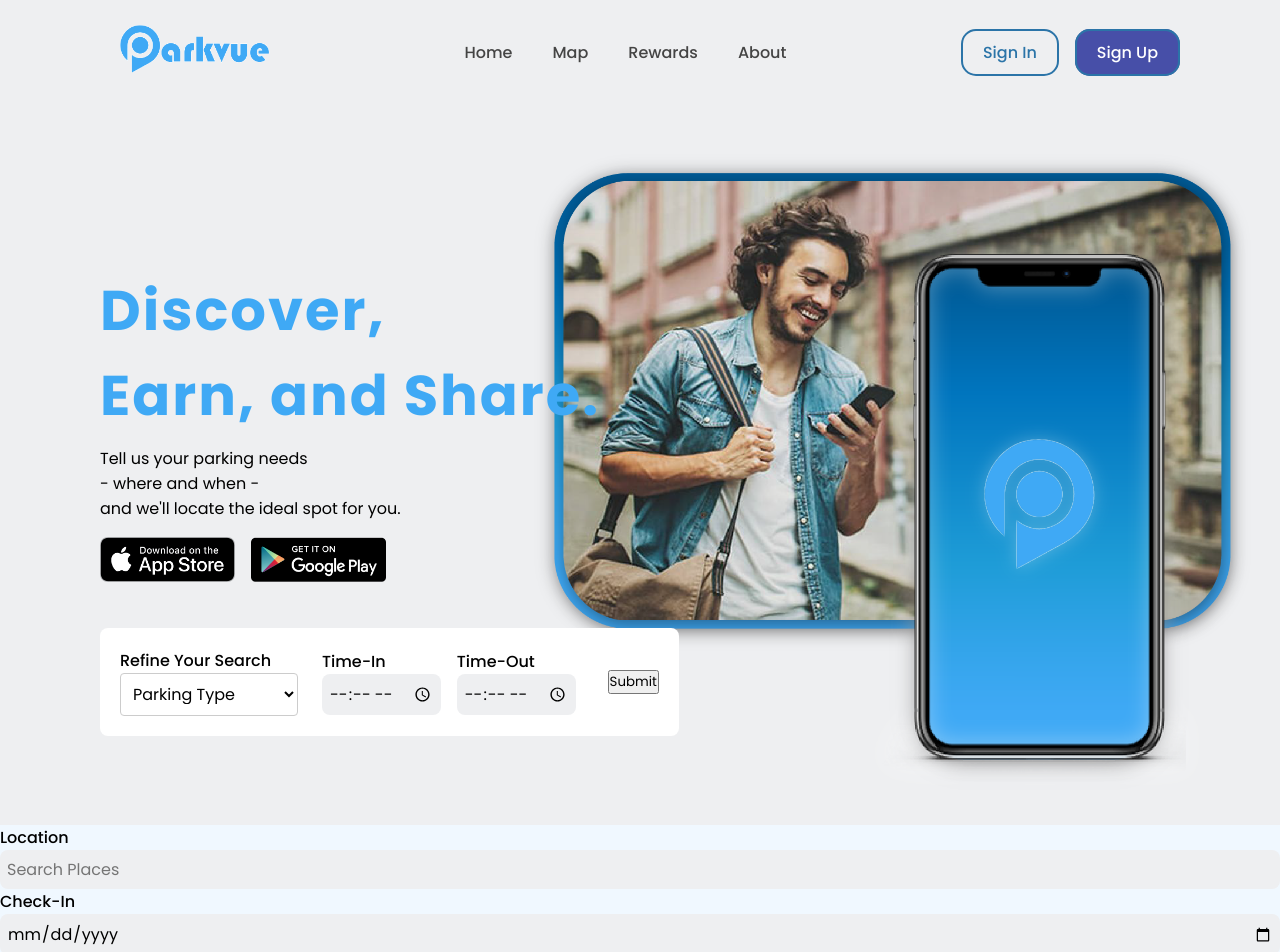
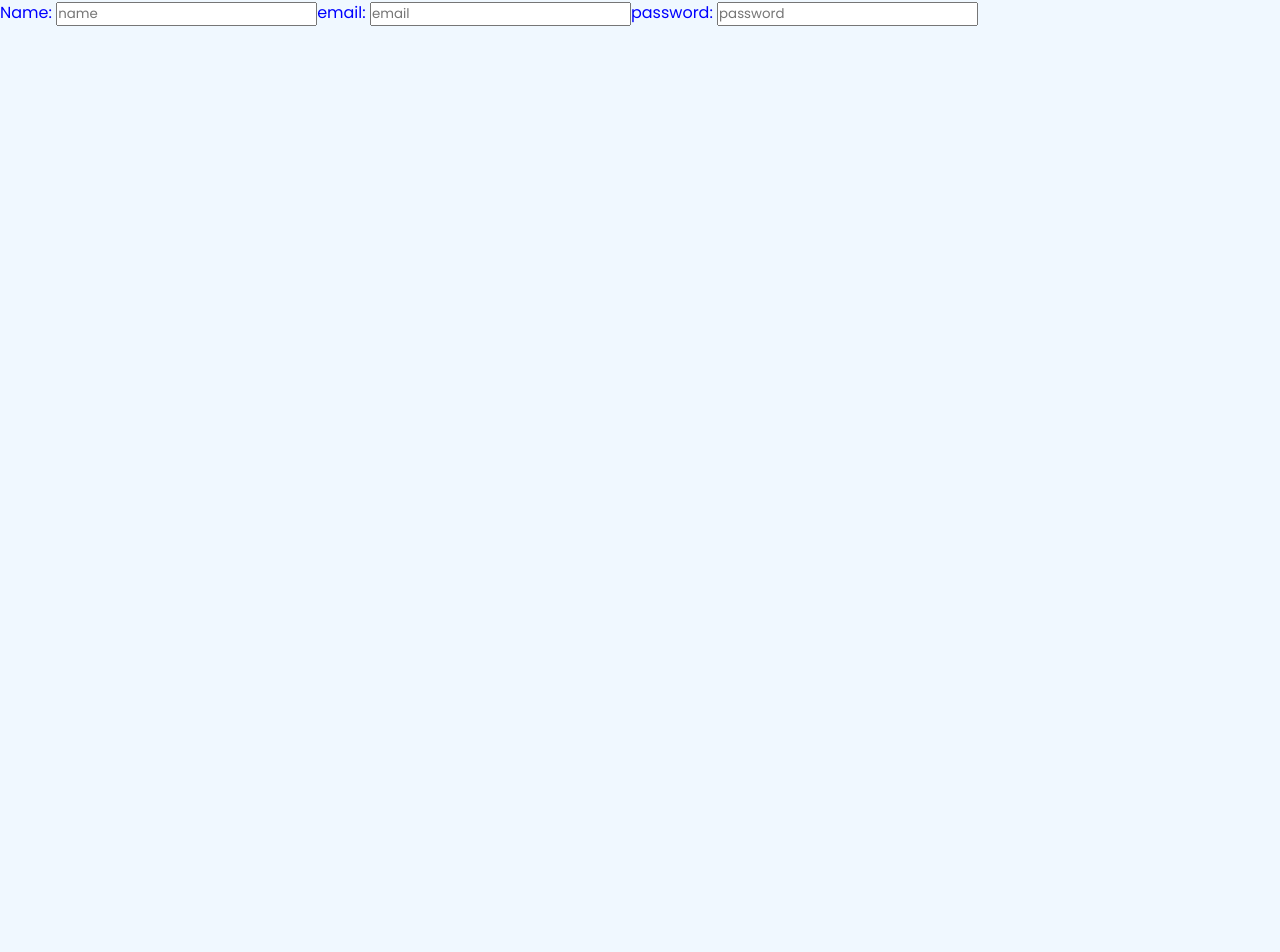
Before and after one commit to sskyhigh/parkvue, a React (Create React App) app in the folder parkvue/: page /register in a window 1280 px wide. Shown: the top 952 px of the page. After the commit the page ends 800 px from the top, so only its background shows below. Built offline with nearby package versions, Linux system fonts and the light colour scheme.

Commit message:
made major changes

```diff
--- a/parkvue/src/App.js
+++ b/parkvue/src/App.js
@@ -10,30 +10,30 @@ import Home from './Pages/Home';
 import Login from './Pages/Login';
 import Register from './Pages/Register';
 
-
 function App() {
     return (
         <div className="App">
-      <NavBar/>
+            {/*<NavBar/>*/}
             <Routes>
-        <Route path="/home" element={<Home />}/>
+                <Route path="/home" element={
+                    <>
+                        <Home />
+                        <HomeBanner/>
+                        <SearchMenu/>
+                        <Reserve/>
+                        <UploadListing/>
+                        <MapSelect/>
+                    </>
+                }/>
                 <Route path="/register" element={<Register />}/>
                 <Route path="/login" element={<Login />}/>
             </Routes>
             {/* Box Icons */}
             <link rel="stylesheet" href="https://cdn.jsdelivr.net/npm/boxicons@latest/css/boxicons.min.css" />
-       <HomeBanner/>
-       {/* Search Menu */}
-       <SearchMenu/>
-        {/* Home Ad: Reserve a Spot Service*/}
-        <Reserve/>
-        {/* Home Ad: Upload Listing Service */}
-        <UploadListing/>
-        {/*Home Ad:  Map Selection Services */}
-        <MapSelect/>
             {/* Link To JS */}
         </div>
     );
 }
 
+
 export default App;
--- a/parkvue/src/Components/NavBar/NavBar.js
+++ b/parkvue/src/Components/NavBar/NavBar.js
@@ -1,4 +1,5 @@
 import React from 'react';
+import { Link } from 'react-router-dom'; // Import Link from react-router-dom
 import '../NavBar/NavBar.css'; // Import NavBar CSS file
 import ParkvueLogo from '../ParkvueLogo/ParkvueLogo';
 import SignUp from './SignUp';
@@ -11,10 +12,10 @@ function NavBar() {
 
             <div className="bx_bx-menu" id="menu-icon"></div>
             <ul className="navbar">
-        <li><a href="#App.js">Home</a></li>
-        <li><a href="#map.js">Map</a></li>
-        <li><a href="#rewards">Rewards</a></li>
-        <li><a href="#about">About</a></li>
+                <li><Link to="/home">Home</Link></li>
+                <li><Link to="/map">Map</Link></li>
+                <li><Link to="/rewards">Rewards</Link></li>
+                <li><Link to="/about">About</Link></li>
             </ul>
 
             <div className="header-btn">
--- a/parkvue/src/Components/NavBar/SignIn.js
+++ b/parkvue/src/Components/NavBar/SignIn.js
@@ -1,15 +1,15 @@
 import React from 'react';
 import '../NavBar/NavBar.css'; // Import your CSS file
-
+import { Link } from 'react-router-dom';
+import Register from "../../Pages/Register";
 
 function SignIn() {
   return (
     <div>
-      <a href="/signup" className="sign-up">Sign Up</a>
+      <Link to="/register">Sign In</Link>
+      {/* <a href="/register" className="sign-up">Sign Up</a> */}
     </div>
   );
 }
 
-
-
 export default SignIn;
--- a/parkvue/src/Components/NavBar/SignUp.js
+++ b/parkvue/src/Components/NavBar/SignUp.js
@@ -1,11 +1,12 @@
 import React from 'react';
 import '../NavBar/NavBar.css'; // Import your CSS file
-
+import {Link} from "react-router-dom";
 
 function SignUp() {
   return (
   <div>
-    <a href="/signin" className="sign-in">Sign In</a>
+    <Link to="/register">Sign Up</Link>
+    {/*<a href="/register" className="sign-in">Sign In</a>*/}
     </div>
     );
   }
--- a/parkvue/src/Components/SearchMenu.js
+++ b/parkvue/src/Components/SearchMenu.js
@@ -4,24 +4,23 @@ function SearchMenu() {
     return (
         <div>
             {/* <!-- Search Menu --> */}
-    <div class="form-container">
-      <div class="input-box">
+            <div className="form-container">
+                <div className="input-box">
                     <span>Location</span>
                     <input type="search" name="" id="" placeholder="Search Places"/>
 
                 </div>
-        <div class="input-box">
+                <div className="input-box">
                     <span>Check-In</span>
                     <input type="date" name="" id=""/>
                 </div>
-
-                <div class="input-box">
+                <div className="input-box">
                     <span>Check-Out</span>
                     <input type="date" name="" id=""/>
                 </div>
                 {/* <!-- Filter Add on --> */}
                 <form action="">
-                        <div class="input-box">
+                    <div className="input-box">
                         <span>Refine Your Search</span>
                         {/* <!--  <input type="" name="" id="" placeholder="Search Places"> --> */}
                         <div class="search-container">
@@ -33,26 +32,24 @@ function SearchMenu() {
                                     <option value="ev">EV Charging</option>
                                 </select>
                             </div>
-
                         </div>
-
                     </div>
 
                     <div class="input-box">
                         <span>Time-In</span>
                         <input type="time" name="" id=""/>
                     </div>
-
-                    <div class="input-box">
+                    <div classNamegit ="input-box">
                         <span>Time-Out</span>
                         <input type="time" name="" id=""/>
                     </div>
                     <div class="form-container">
                     </div>
-                <button> Submit </button>
+                    <button> Submit</button>
                 </form>
             </div>
         </div>
     );
 }
+
 export default SearchMenu;
--- /dev/null
+++ b/parkvue/src/Components/SignLogin/Design.css
@@ -0,0 +1,3 @@
+.test{
+    color: blue;
+}
--- a/parkvue/src/Pages/Home.jsx
+++ b/parkvue/src/Pages/Home.jsx
@@ -1,5 +1,4 @@
 import React from 'react'
-
 export default function Home() {
   return (
     <div>Home, Welcome!!</div>
--- a/parkvue/src/Pages/Register.jsx
+++ b/parkvue/src/Pages/Register.jsx
@@ -1,7 +1,33 @@
-import React from 'react'
+import React, {useState} from 'react'
+import '../../src/Components/SignLogin/Design.css'
 
 export default function Register() {
-  return (
-    <div>Register</div>
-  )
+    const [data, setData] = useState({
+        name:  "",
+        email: "",
+        password: "",
+    })
+
+    const addUser = async (event) =>{
+        event.preventDefault();
+
+    }
+
+    return (
+        <div className='test'>
+            <form onSubmit={addUser}>
+                <label htmlFor="">Name: </label>
+                <input
+                    type="text"
+                    placeholder={"name"}
+                    value={data.name}
+                    onChange={(event)=>setData({...data, name: event.target.value})}
+                />
+                <label htmlFor="">email: </label>
+                <input type="text" placeholder={"email"}/>
+                <label htmlFor="">password: </label>
+                <input type="text" placeholder={"password"}/>
+            </form>
+        </div>
+    )
 }
```
Also changed, not shown: parkvue/src/index.js (+6 -6 lines), 1 other file (tests, documents, lock files or other folders). Lines whose indentation alone changed are shown as unchanged.
